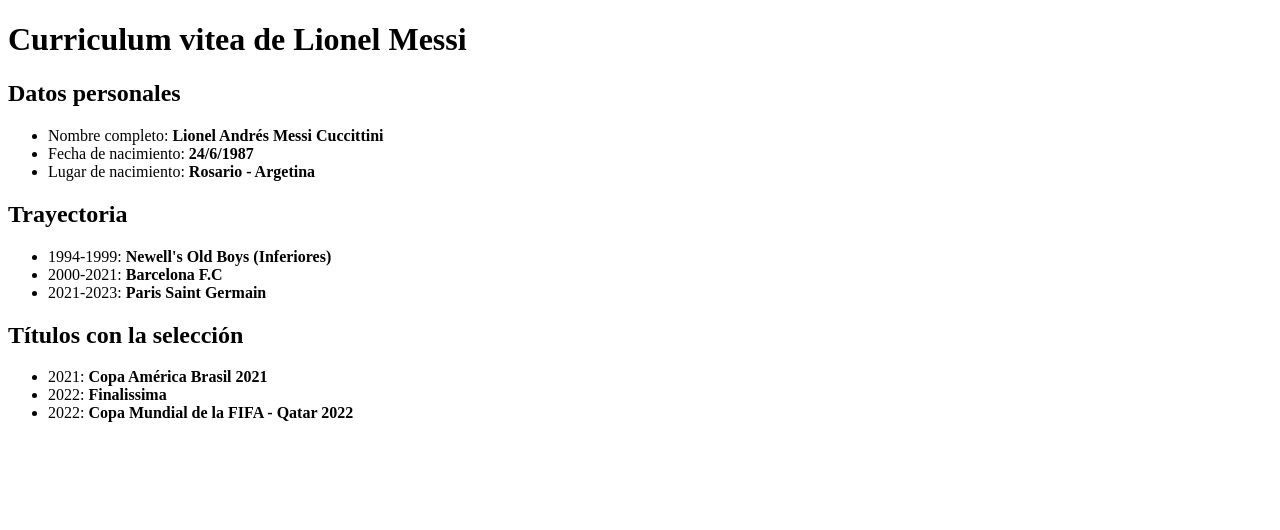
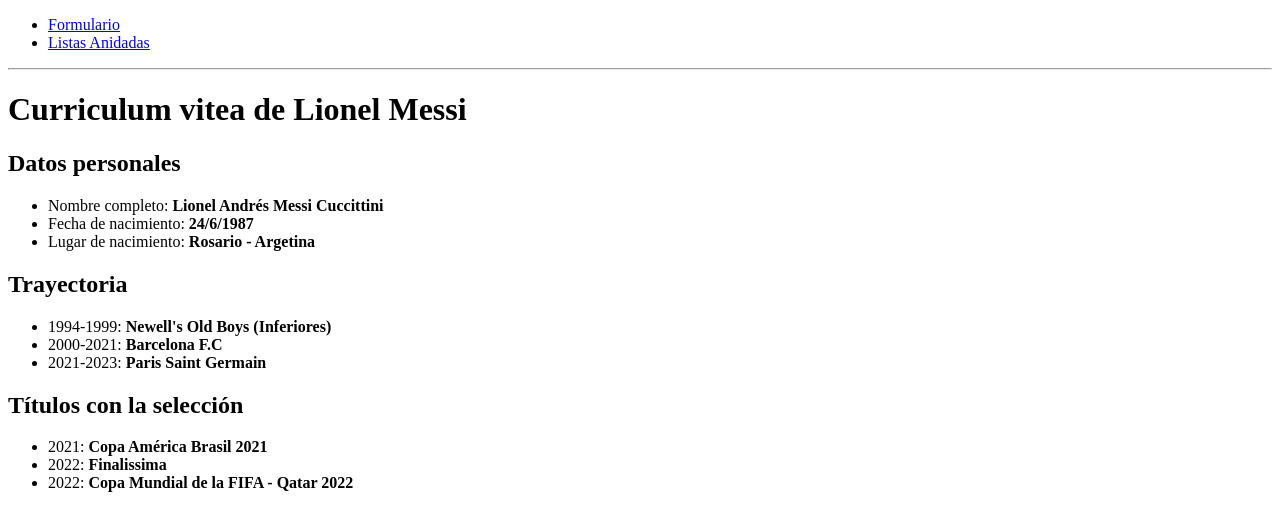
Before and after one commit to diegombotto/NUCBA-Entrega-1, a plain HTML site: page index.html in a window 1280 px wide. Drawn offline with Linux system fonts and the light colour scheme.

Commit message:
modificación de index.html con links

```diff
--- a/index.html
+++ b/index.html
@@ -7,7 +7,15 @@
     <title>Curriculum vitae</title>
 </head>
 <body>
-        <header><h1>Curriculum vitea de Lionel Messi</h1></header>
+    <header>
+    <nav>
+        <ul>
+            <li><a href="form.html" target="_blank">Formulario</a></li>
+            <li><a href="listas.html" target="_blank">Listas Anidadas</a></li>
+        </ul>
+    </nav>
+    <hr>
+    <h1>Curriculum vitea de Lionel Messi</h1></header>
         <h2>Datos personales</h2>
 
             <ul>
@@ -35,6 +43,6 @@
                     <li>2022: <b>Copa Mundial de la FIFA - Qatar 2022</b></li>
                 </p>
             </ul>
-</body>
+    </body>
 <footer></footer>
 </html>
```
